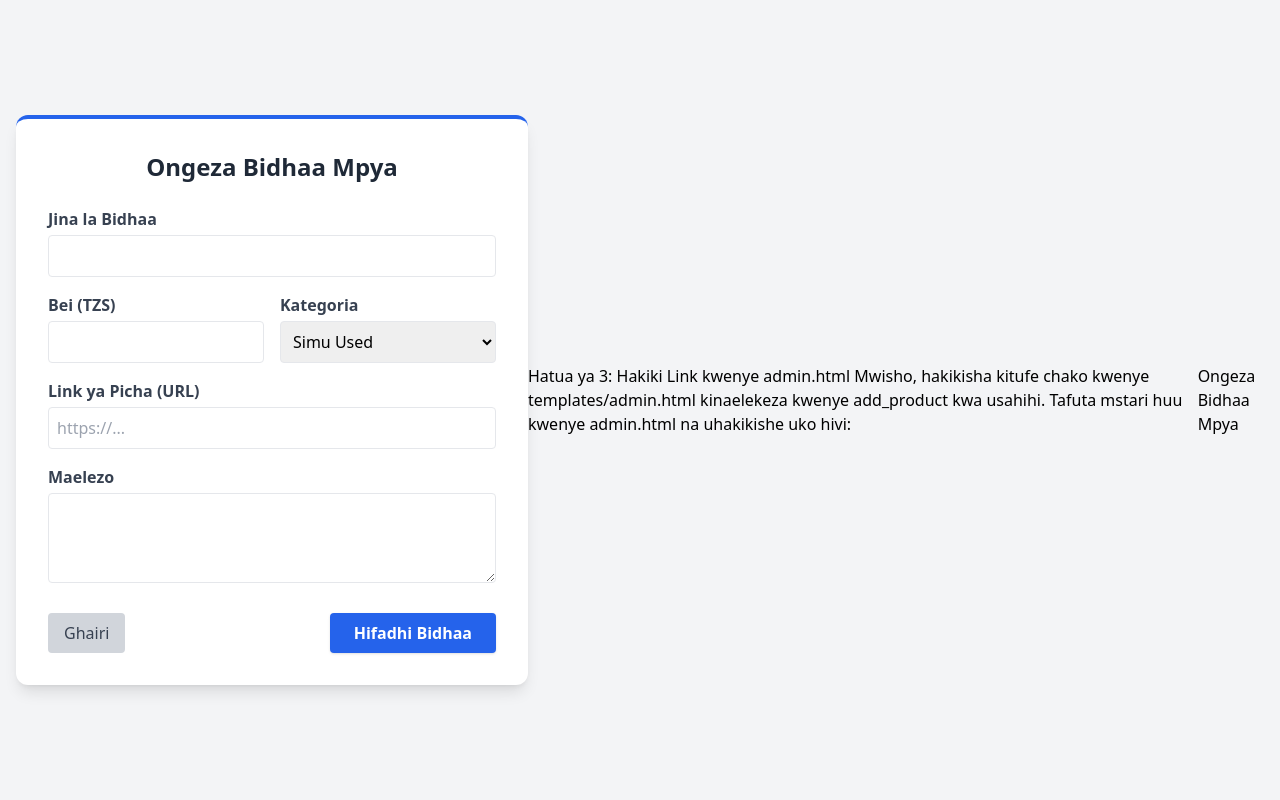
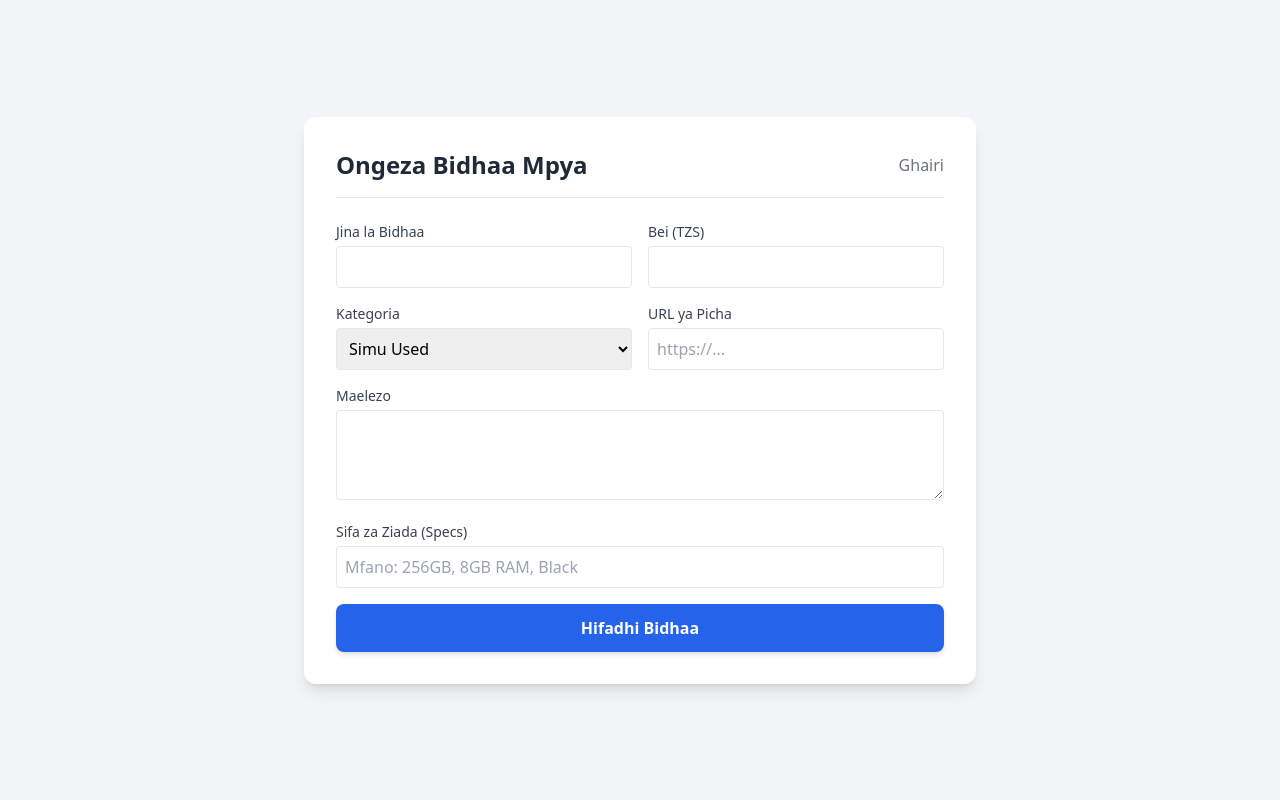
Before and after one commit to abdondismas0-hub/smart-arena-project, a Flask app: page /admin/add_product in a window 1280 px wide. Run offline with Flask 3, Linux system fonts and the light colour scheme; the visitor is signed in with stand-in values (Sample User, id 1); some libraries are stand-ins or nearby versions.

Commit message:
Update add_product.html

```diff
--- a/templates/add_product.html
+++ b/templates/add_product.html
@@ -2,66 +2,66 @@
 <html lang="sw">
 <head>
     <meta charset="UTF-8">
-    <meta name="viewport" content="width=device-width, initial-scale=1.0">
-    <title>Ongeza Bidhaa Mpya</title>
+    <title>Ongeza Bidhaa - Admin</title>
     <script src="https://cdn.tailwindcss.com"></script>
 </head>
-<body class="bg-gray-100 flex items-center justify-center min-h-screen p-4">
+<body class="bg-gray-100 min-h-screen flex items-center justify-center p-4">
 
-    <div class="bg-white p-8 rounded-xl shadow-lg w-full max-w-lg border-t-4 border-blue-600">
-        <h2 class="text-2xl font-bold mb-6 text-gray-800 text-center">Ongeza Bidhaa Mpya</h2>
+    <div class="bg-white p-8 rounded-xl shadow-lg w-full max-w-2xl">
+        <div class="flex justify-between items-center mb-6 border-b pb-4">
+            <h2 class="text-2xl font-bold text-gray-800">Ongeza Bidhaa Mpya</h2>
+            <a href="{{ url_for('admin_dashboard') }}" class="text-gray-500 hover:text-gray-700">Ghairi</a>
+        </div>
 
-        <form method="POST" action="{{ url_for('add_product') }}" class="space-y-4">
+        <form method="POST" class="space-y-4">
 
-            <!-- Jina -->
-            <div>
-                <label class="block text-gray-700 font-semibold mb-1">Jina la Bidhaa</label>
-                <input type="text" name="name" required class="w-full p-2 border rounded focus:ring-2 focus:ring-blue-500 outline-none">
+            <!-- Basic Info -->
+            <div class="grid grid-cols-1 md:grid-cols-2 gap-4">
+                <div>
+                    <label class="block text-sm font-medium text-gray-700 mb-1">Jina la Bidhaa</label>
+                    <input type="text" name="name" required class="w-full p-2 border rounded focus:ring-2 focus:ring-blue-500 outline-none">
+                </div>
+                <div>
+                    <label class="block text-sm font-medium text-gray-700 mb-1">Bei (TZS)</label>
+                    <input type="number" name="price" required class="w-full p-2 border rounded focus:ring-2 focus:ring-blue-500 outline-none">
+                </div>
             </div>
 
-            <div class="grid grid-cols-2 gap-4">
-                <!-- Bei -->
+            <!-- Category & Image -->
+            <div class="grid grid-cols-1 md:grid-cols-2 gap-4">
                 <div>
-                    <label class="block text-gray-700 font-semibold mb-1">Bei (TZS)</label>
-                    <input type="number" name="price" required class="w-full p-2 border rounded focus:ring-2 focus:ring-blue-500 outline-none">
-                </div>
-                <!-- Kategoria -->
-                <div>
-                    <label class="block text-gray-700 font-semibold mb-1">Kategoria</label>
+                    <label class="block text-sm font-medium text-gray-700 mb-1">Kategoria</label>
                     <select name="category" class="w-full p-2 border rounded focus:ring-2 focus:ring-blue-500 outline-none">
                         <option value="Simu Used">Simu Used</option>
                         <option value="Simu Mpya">Simu Mpya</option>
-                        <option value="Laptop">Laptop</option>
                         <option value="Accessories">Accessories</option>
+                        <option value="Smartwatch">Smartwatch</option>
                     </select>
+                </div>
+                <div>
+                    <label class="block text-sm font-medium text-gray-700 mb-1">URL ya Picha</label>
+                    <input type="text" name="image_url" placeholder="https://..." class="w-full p-2 border rounded focus:ring-2 focus:ring-blue-500 outline-none">
                 </div>
             </div>
 
-            <!-- Picha -->
+            <!-- Details -->
             <div>
-                <label class="block text-gray-700 font-semibold mb-1">Link ya Picha (URL)</label>
-                <input type="url" name="image_url" placeholder="https://..." class="w-full p-2 border rounded focus:ring-2 focus:ring-blue-500 outline-none">
+                <label class="block text-sm font-medium text-gray-700 mb-1">Maelezo</label>
+                <textarea name="description" rows="3" class="w-full p-2 border rounded focus:ring-2 focus:ring-blue-500 outline-none"></textarea>
             </div>
 
-            <!-- Maelezo -->
+            <!-- Specs (New) -->
             <div>
-                <label class="block text-gray-700 font-semibold mb-1">Maelezo</label>
-                <textarea name="description" rows="3" required class="w-full p-2 border rounded focus:ring-2 focus:ring-blue-500 outline-none"></textarea>
+                <label class="block text-sm font-medium text-gray-700 mb-1">Sifa za Ziada (Specs)</label>
+                <input type="text" name="specs" placeholder="Mfano: 256GB, 8GB RAM, Black" class="w-full p-2 border rounded focus:ring-2 focus:ring-blue-500 outline-none">
             </div>
 
-            <!-- Vifungo -->
-            <div class="flex justify-between pt-2">
-                <a href="{{ url_for('admin_dashboard') }}" class="px-4 py-2 bg-gray-300 text-gray-700 rounded hover:bg-gray-400 transition">Ghairi</a>
-                <button type="submit" class="px-6 py-2 bg-blue-600 text-white font-bold rounded hover:bg-blue-700 shadow transition">Hifadhi Bidhaa</button>
-            </div>
+            <button type="submit" class="w-full bg-blue-600 text-white font-bold py-3 rounded-lg hover:bg-blue-700 transition shadow-md">
+                Hifadhi Bidhaa
+            </button>
 
         </form>
     </div>
 
 </body>
 </html>
-
-Hatua ya 3: Hakiki Link kwenye admin.html
-Mwisho, hakikisha kitufe chako kwenye templates/admin.html kinaelekeza kwenye add_product kwa usahihi.
-Tafuta mstari huu kwenye admin.html na uhakikishe uko hivi:
-<a href="{{ url_for('add_product') }}" class="...">Ongeza Bidhaa Mpya</a>
```
